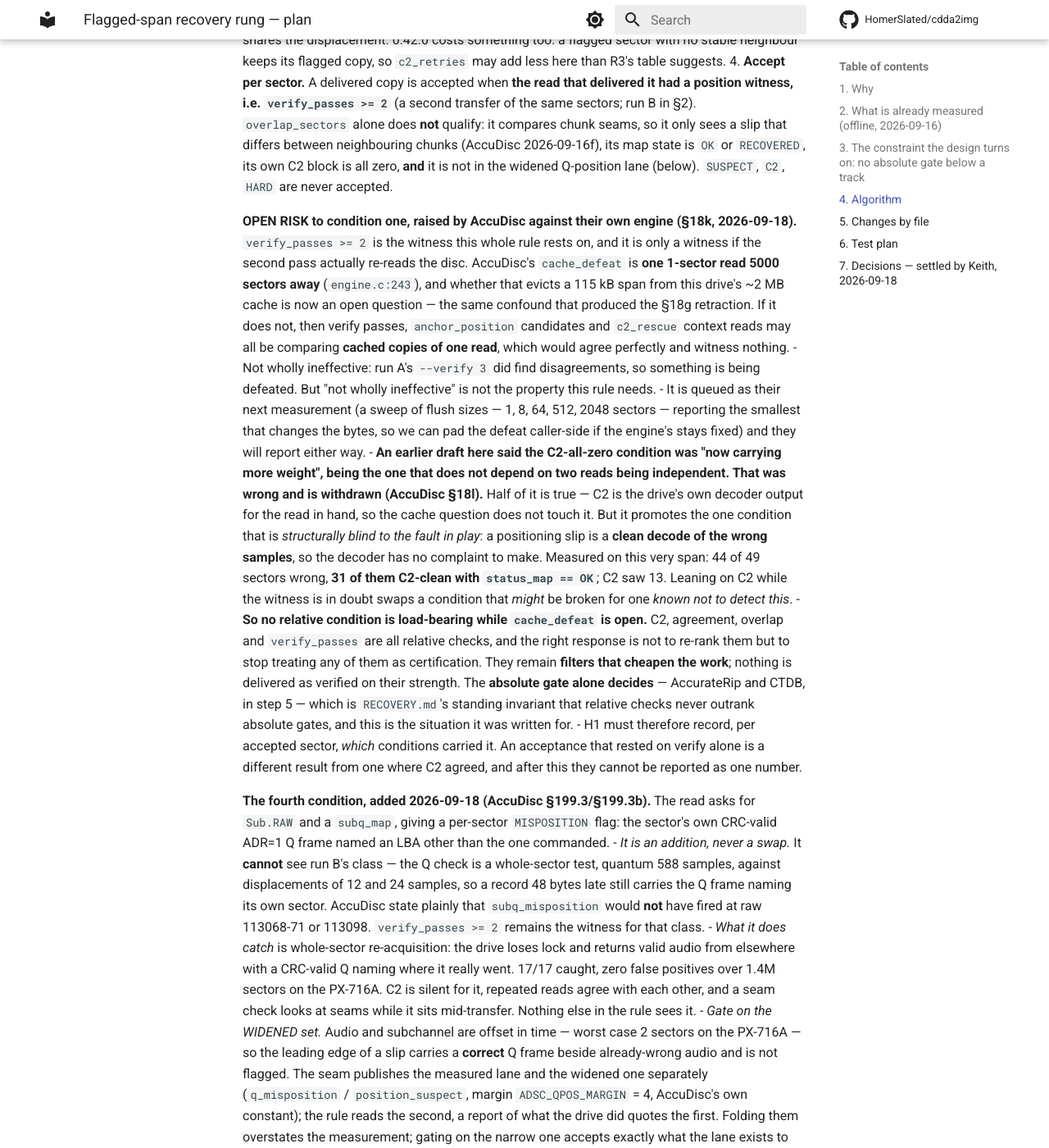
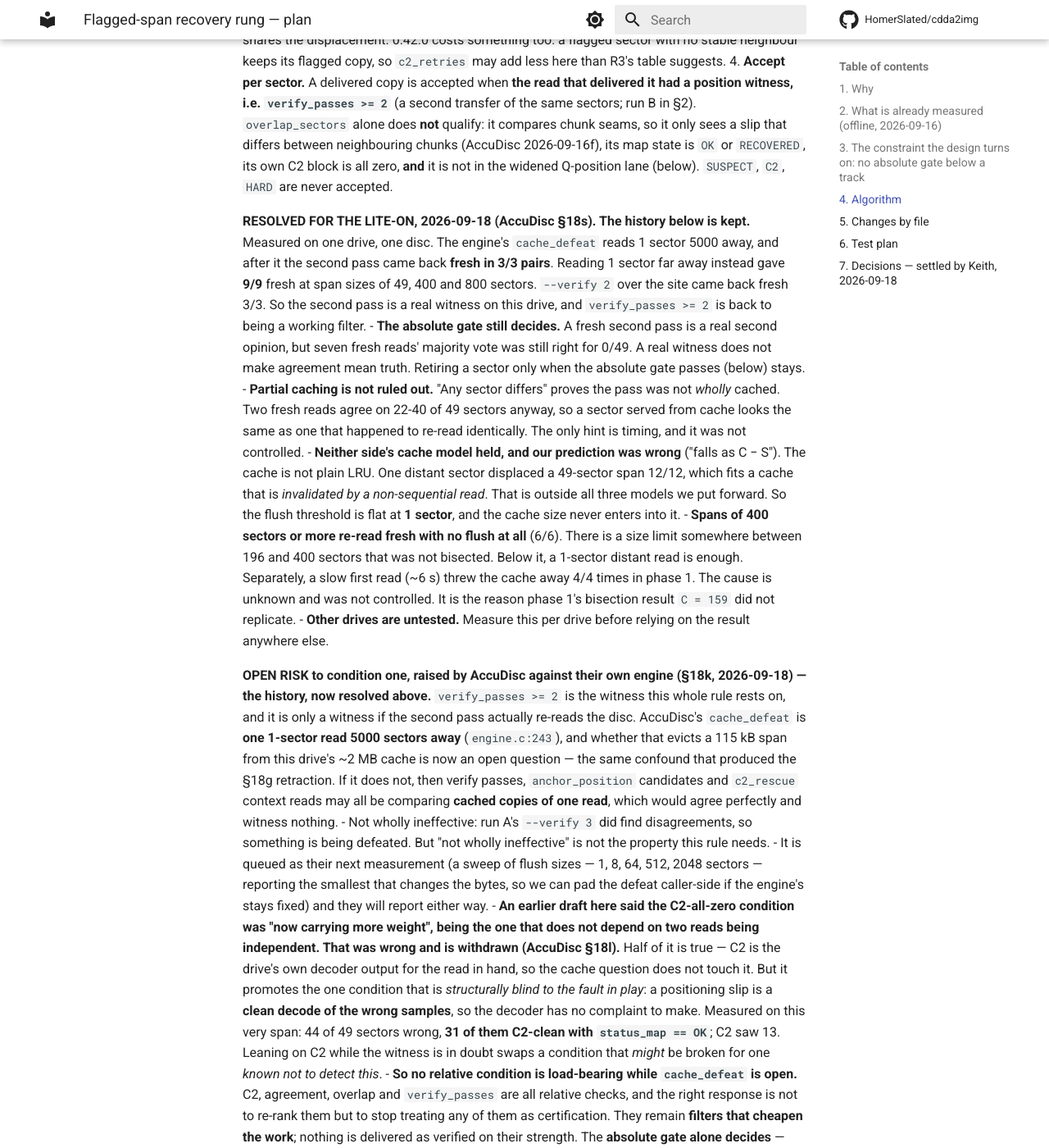
Before and after one commit to HomerSlated/cdda2img, an MkDocs documentation site: the page built from docs/reference/span-recovery-plan.md, in a window 1280 px wide and 1400 px high, scrolled down 5877 px. Shown: the whole window at 82% size. Built offline with MkDocs 1.6.1 and Material for MkDocs 9.7.7, drawn with Linux system fonts in a browser that asks for light colours; comment, search, counter and statistics services are not loaded.

Commit message:
docs(recovery): cache_defeat is measured and works on the LITE-ON — the witness is real, the absolute gate still decides
AccuDisc ran the frozen cache test (§18s). The engine's own defeat, one sector 5000 away,
forced a fresh second pass 3/3. A far single sector did the same 9/9 at spans of 49, 400
and 800 sectors, and `--verify 2` did so 3/3. So `verify_passes >= 2` is a real
witness on this drive again, and the open risk recorded against condition one is resolved
for this drive and disc only.

The absolute gate still decides, and the rule that retires a sector only on that gate
stays. A real witness is not the same thing as truth: seven fresh reads at this site
had a majority vote that was right for 0/49 sectors.

Our prediction was wrong, and so was theirs. The cache is not plain LRU. One distant
sector displaced a 49-sector span 12/12, which fits a cache that is invalidated by a
non-sequential read. That is a fourth model, outside all three we put forward. The flush
threshold is therefore flat at one sector, and the cache size never enters into it.
Spans of 400 sectors or more are fresh with no flush at all. The size limit sits somewhere
between 196 and 400 sectors and was not bisected.

Two limits are recorded with the result. Partial caching is not ruled out, since "any
sector differs" cannot distinguish a cached sector from one that happened to re-read the
same, and the only hint is uncontrolled timing. A slow first read also threw the cache away
4/4 times for a reason nobody knows. That confound is why phase 1's C = 159 failed to
replicate.

Co-Authored-By: Claude Opus 5 <noreply@anthropic.com>

```diff
--- a/docs/reference/span-recovery-plan.md
+++ b/docs/reference/span-recovery-plan.md
@@ -244,8 +244,35 @@ Per AR-failed track, after CTDB and before `track-ladder`:
    its map state is `OK` or `RECOVERED`, its own C2 block is all zero, **and** it is not in
    the widened Q-position lane (below). `SUSPECT`, `C2`, `HARD` are never accepted.
 
+   **RESOLVED FOR THE LITE-ON, 2026-09-18 (AccuDisc §18s). The history below is kept.**
+   Measured on one drive, one disc. The engine's `cache_defeat` reads 1 sector 5000 away,
+   and after it the second pass came back **fresh in 3/3 pairs**. Reading 1 sector far away
+   instead gave **9/9** fresh at span sizes of 49, 400 and 800 sectors. `--verify 2` over the
+   site came back fresh 3/3. So the second pass is a real witness on this drive, and
+   `verify_passes >= 2` is back to being a working filter.
+   - **The absolute gate still decides.** A fresh second pass is a real second opinion, but
+     seven fresh reads' majority vote was still right for 0/49. A real witness does not make
+     agreement mean truth. Retiring a sector only when the absolute gate passes (below)
+     stays.
+   - **Partial caching is not ruled out.** "Any sector differs" proves the pass was not
+     *wholly* cached. Two fresh reads agree on 22-40 of 49 sectors anyway, so a sector served
+     from cache looks the same as one that happened to re-read identically. The only hint is
+     timing, and it was not controlled.
+   - **Neither side's cache model held, and our prediction was wrong** ("falls as C − S").
+     The cache is not plain LRU. One distant sector displaced a 49-sector span 12/12, which
+     fits a cache that is *invalidated by a non-sequential read*. That is outside all three
+     models we put forward. So the flush threshold is flat at **1 sector**, and the cache
+     size never enters into it.
+   - **Spans of 400 sectors or more re-read fresh with no flush at all** (6/6). There is a
+     size limit somewhere between 196 and 400 sectors that was not bisected. Below it, a
+     1-sector distant read is enough. Separately, a slow first read (~6 s) threw the cache
+     away 4/4 times in phase 1. The cause is unknown and was not controlled. It is the
+     reason phase 1's bisection result `C = 159` did not replicate.
+   - **Other drives are untested.** Measure this per drive before relying on the result
+     anywhere else.
+
    **OPEN RISK to condition one, raised by AccuDisc against their own engine (§18k,
-   2026-09-18).** `verify_passes >= 2` is the witness this whole rule rests on, and it is
+   2026-09-18) — the history, now resolved above.** `verify_passes >= 2` is the witness this whole rule rests on, and it is
    only a witness if the second pass actually re-reads the disc. AccuDisc's `cache_defeat`
    is **one 1-sector read 5000 sectors away** (`engine.c:243`), and whether that evicts a
    115 kB span from this drive's ~2 MB cache is now an open question — the same confound
```
